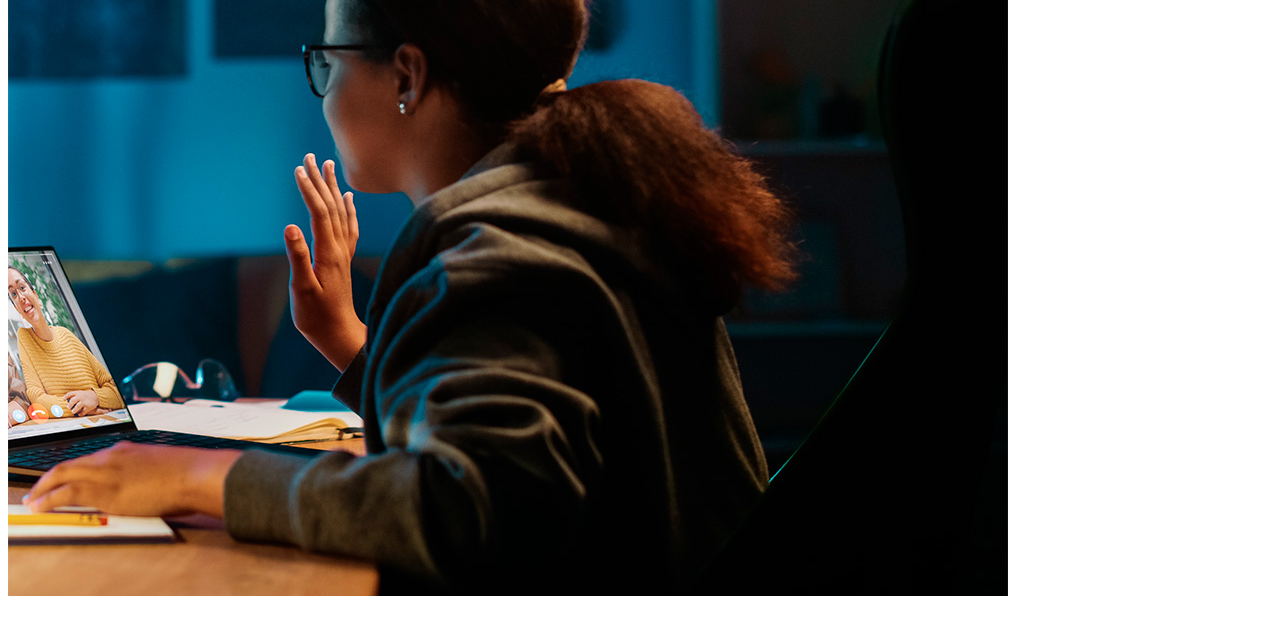
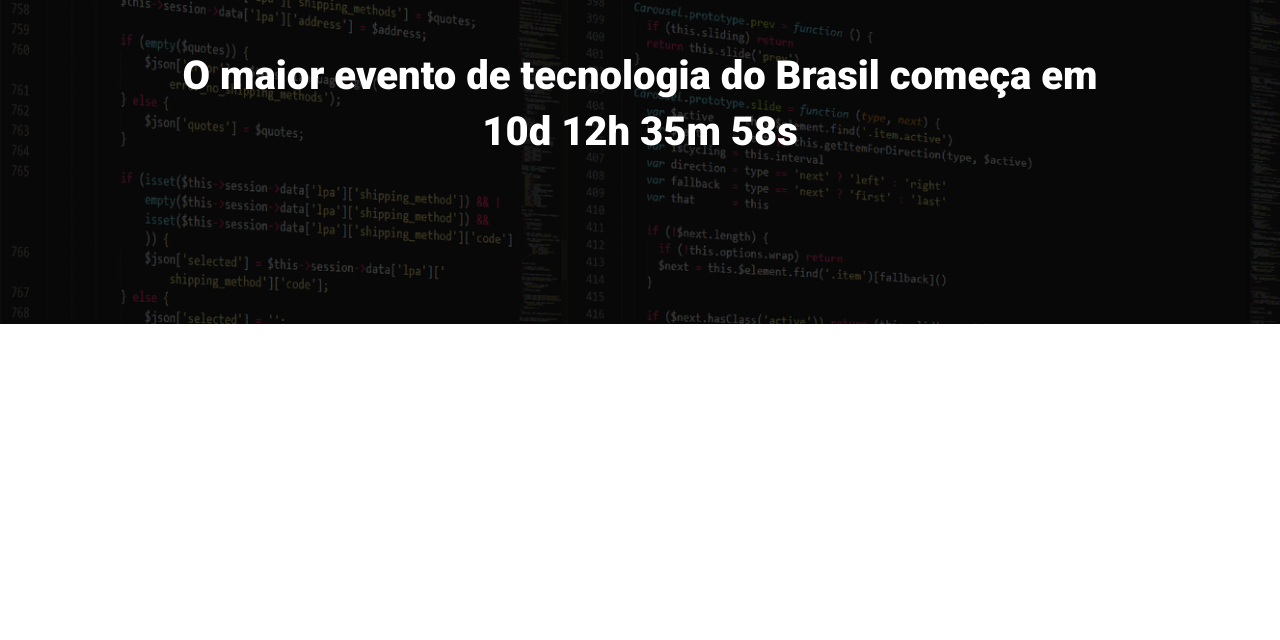
Before and after one commit to pabloliveeira/EBAC_TECH_TALKS, a website built with Parcel: page src/index.html in a window 1280 px wide. Shown: the part 160-800 px from the top of the page. Built offline with nearby package versions, Linux system fonts and the light colour scheme.

Commit message:
terminei o hero

```diff
--- a/src/index.html
+++ b/src/index.html
@@ -3,11 +3,21 @@
 <head>
     <meta charset="UTF-8">
     <meta name="viewport" content="width=device-width, initial-scale=1.0">
-    <title>Document</title>
+    <title>EBAC Tech Talks</title>
+    <link rel="preconnect" href="https://fonts.googleapis.com">
+    <link rel="preconnect" href="https://fonts.gstatic.com" crossorigin>
+    <link href="https://fonts.googleapis.com/css2?family=Roboto:wght@400;700;900&display=swap" rel="stylesheet">
     <link rel="stylesheet" href="styles/main.scss">
 </head>
 <body>
-    <img src="./images/backend.png" alt="">
+    <header class="hero">
+        <div class="container">
+            <img class="hero__logo" src="./images/ebac_logo.svg" alt="">
+            <p class="hero__text">
+                O maior evento de tecnologia do Brasil começa em 10d 12h 35m 58s
+            </p>
+        </div>
+    </header>
     <script src="scripts/main.js"></script>
 </body>
 </html>
--- /dev/null
+++ b/src/styles/_hero.scss
@@ -0,0 +1,51 @@
+.hero {
+    padding-top: 64px;
+    padding-bottom: 100px;
+    background-image: url(../images/fundo.png);
+    background-repeat: no-repeat;
+    background-size: cover;
+    position: relative;
+
+    .container {
+        position: relative;
+    }
+
+    &::before {
+        position: absolute;
+        top: 0;
+        left: 0;
+        width: 100%;
+        height: 100%;
+        background-color: #000;
+        content: '';
+        opacity: 0.7;
+    }
+
+    &__text {
+        margin-top: 64px;
+        margin-bottom: 64px;
+        font-size: 40px;
+        line-height: 56px;
+        font-weight: 800;
+        text-align: center;
+    }
+
+    &__logo {
+        margin: 0 auto;
+        height: 80px;
+        display: block;
+    }
+
+    @media (max-width:640px) {
+        padding: 40px 0;
+        &__logo {
+            height: 40px;
+        }
+
+        &__text {
+            font-size: 22px;
+            line-height: 24px;
+            margin: 24px 0;
+        }
+    }
+}
--- a/src/styles/main.scss
+++ b/src/styles/main.scss
@@ -0,0 +1,23 @@
+@use 'hero';
+
+* {
+    margin: 0;
+    padding: 0;
+    box-sizing: border-box;
+    font-family: Roboto, sans-serif;
+    color: #fff;
+}
+
+.container {
+    max-width: 960px;
+    width: 100%;
+    margin: 0 auto;
+
+    @media (max-width: 640px) {
+        max-width: 80%;
+    }
+
+    @media (max-width: 1024px) {
+        max-width: 90%;
+    }
+}
```
Also changed, not shown: dist/ebac_logo.a50a4e19.svg (added), dist/fundo.a62a0635.png (added), dist/index.html, dist/styles/main.css, 1 other file.
